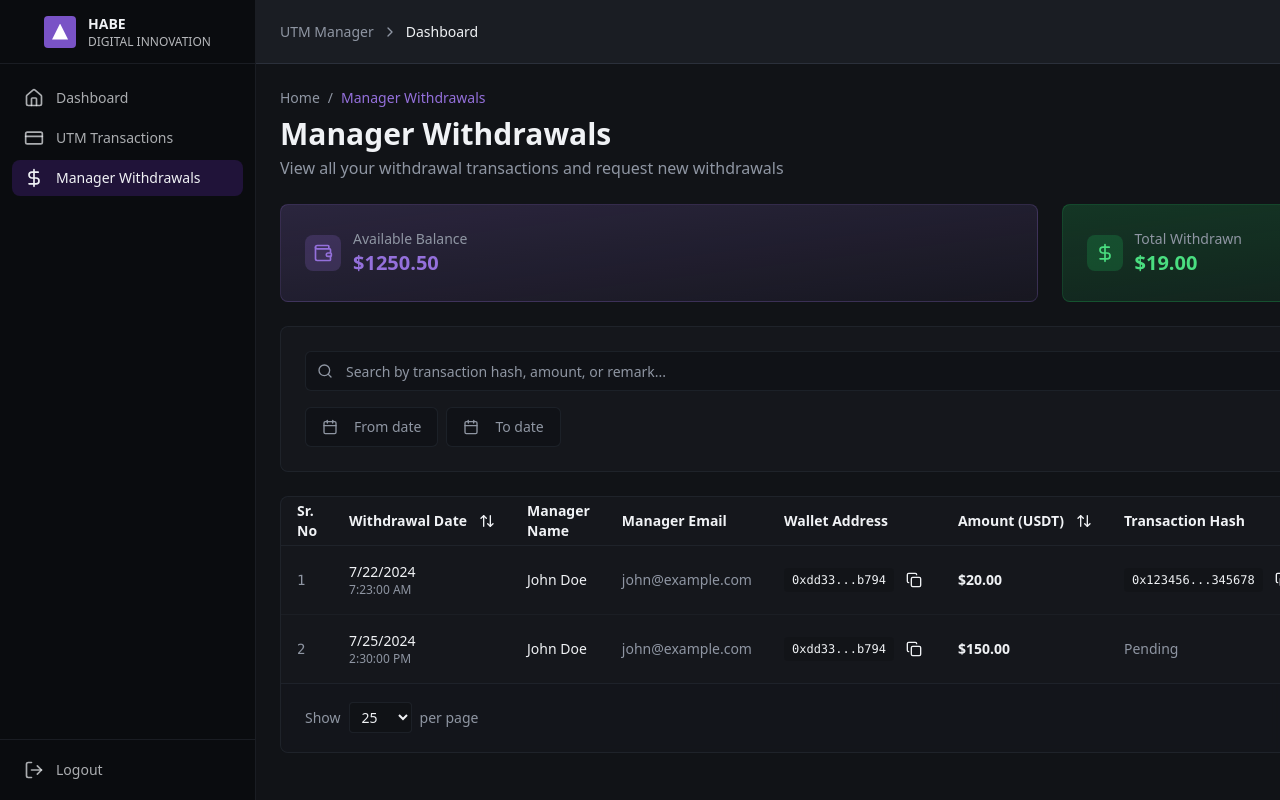
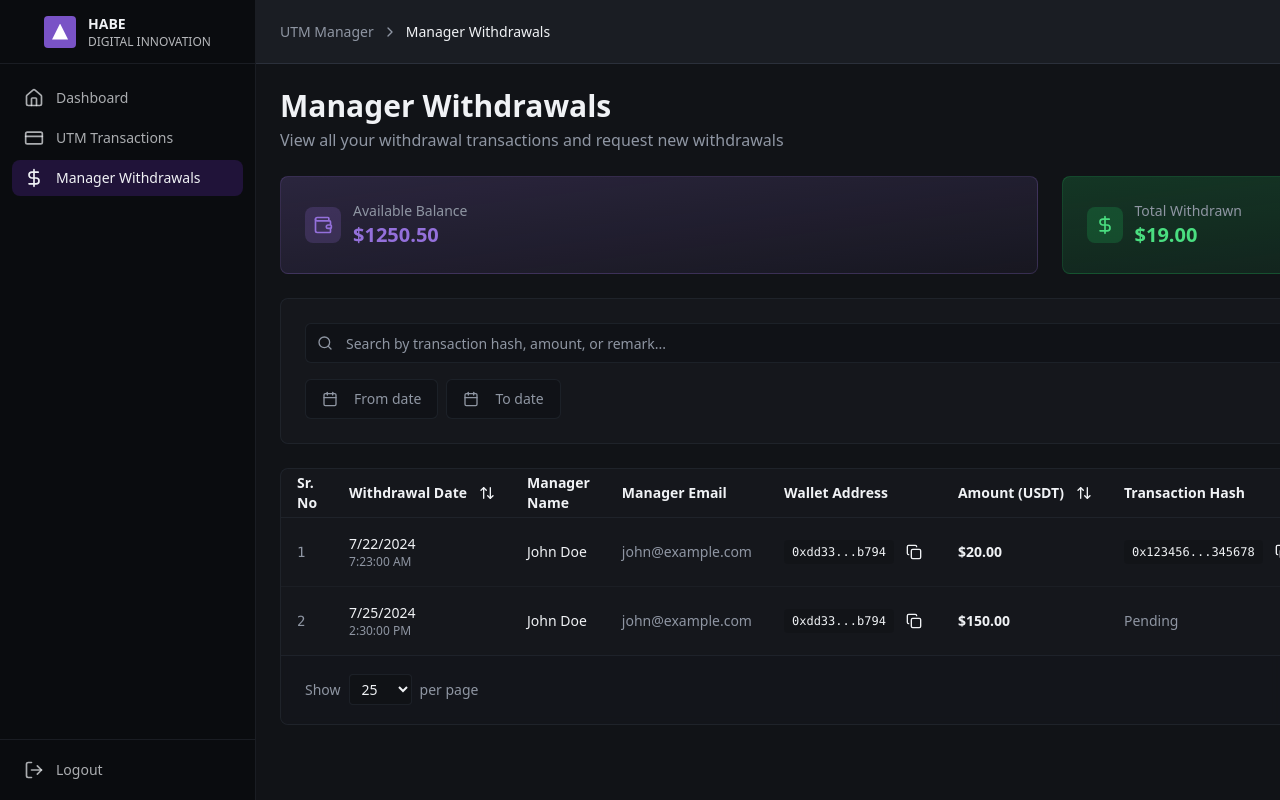
Before and after one commit to SKfraz04/habe-reach-dash, a React (Vite) app: page /withdrawals in a window 1280 px wide. Shown: the top 800 px of the page. Built offline with nearby package versions, Linux system fonts and the light colour scheme.

Commit message:
Update breadcrumb navigation
Update breadcrumb navigation for UTM Transactions and Manager Withdrawals pages to reflect the current route accurately. Remove unnecessary "Home /" prefixes.

```diff
--- a/src/components/Header.tsx
+++ b/src/components/Header.tsx
@@ -1,14 +1,28 @@
 import { Wallet, ChevronRight } from "lucide-react";
 import { Button } from "@/components/ui/button";
+import { useLocation } from "react-router-dom";
 
 export function Header() {
+  const location = useLocation();
+
+  const getBreadcrumbText = () => {
+    switch (location.pathname) {
+      case "/transactions":
+        return "UTM Transactions";
+      case "/withdrawals":
+        return "Manager Withdrawals";
+      default:
+        return "Dashboard";
+    }
+  };
+
   return (
     <header className="h-16 border-b border-border bg-card px-6 flex items-center justify-between">
       {/* Breadcrumb */}
       <div className="flex items-center space-x-2 text-sm text-muted-foreground">
         <span>UTM Manager</span>
         <ChevronRight className="h-4 w-4" />
-        <span className="text-foreground font-medium">Dashboard</span>
+        <span className="text-foreground font-medium">{getBreadcrumbText()}</span>
       </div>
 
       {/* Connect Wallet Button */}
--- a/src/pages/Transactions.tsx
+++ b/src/pages/Transactions.tsx
@@ -202,11 +202,6 @@ export default function Transactions() {
         <main className="flex-1 overflow-y-auto p-6">
           {/* Page Header */}
           <div className="mb-6">
-            <div className="flex items-center text-sm text-muted-foreground mb-2">
-              <span>Home</span>
-              <span className="mx-2">/</span>
-              <span className="text-foreground">UTM Transactions</span>
-            </div>
             <h1 className="text-3xl font-bold text-foreground mb-2">UTM Transactions</h1>
             <p className="text-muted-foreground">
               View all transactions made through your referral URL
--- a/src/pages/Withdrawals.tsx
+++ b/src/pages/Withdrawals.tsx
@@ -96,11 +96,6 @@ const Withdrawals = () => {
           <main className="flex-1 p-6 space-y-6">
             <div className="flex flex-col lg:flex-row lg:items-center lg:justify-between gap-4">
               <div>
-                <div className="flex items-center gap-2 text-sm text-muted-foreground mb-2">
-                  <span>Home</span>
-                  <span>/</span>
-                  <span className="text-primary">Manager Withdrawals</span>
-                </div>
                 <h1 className="text-3xl font-bold text-foreground">Manager Withdrawals</h1>
                 <p className="text-muted-foreground mt-1">
                   View all your withdrawal transactions and request new withdrawals
```
